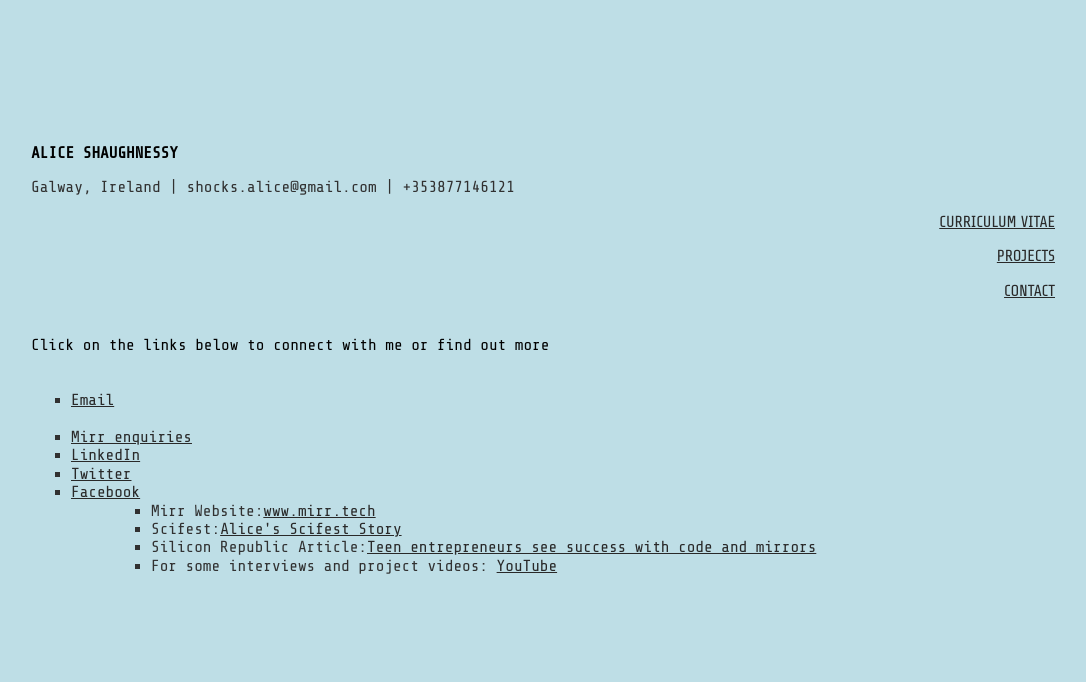
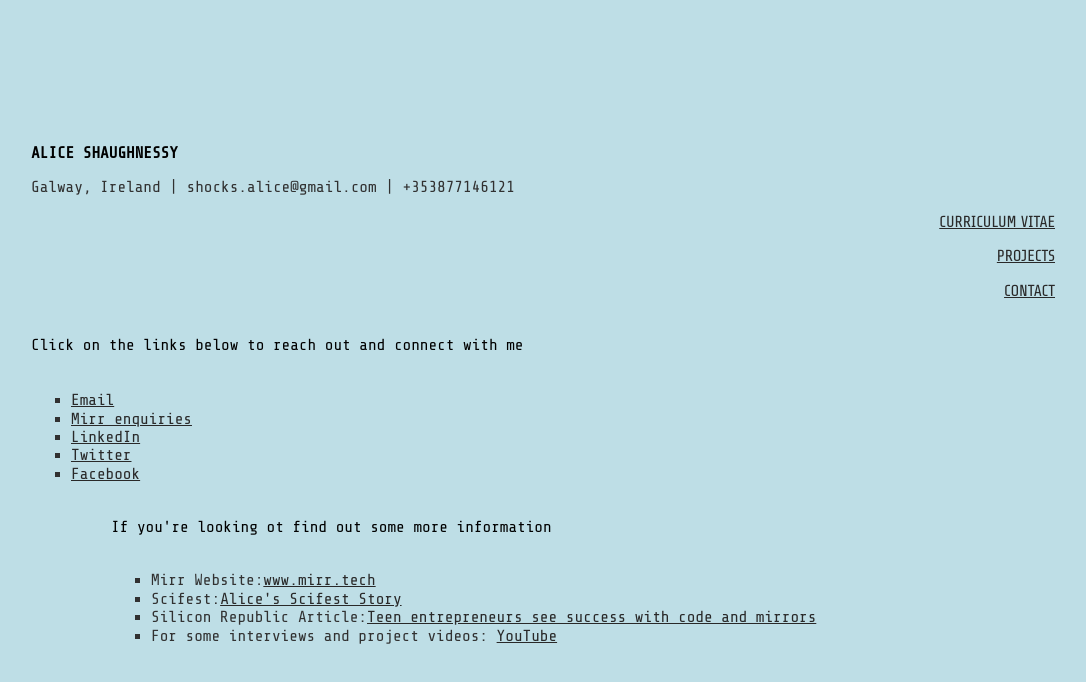
Before and after one commit to aliceshocks/aliceshocks.github.io, a website built with Parcel: page contact.html in a window 1280 px wide. Shown: the whole page, without its empty margins (97-1183 px from the left). Built offline with nearby package versions, Linux system fonts and the light colour scheme.

Commit message:
Update contact.html

```diff
--- a/contact.html
+++ b/contact.html
@@ -40,14 +40,15 @@
         </ul>
        </div>
 
-        <p class="header">Click on the links below to connect with me or find out more</p>
+        <p class="header">Click on the links below to reach out and connect with me</p>
         <ul>
-            <li><a href="mailto:shocks.alice@gmail.com">Email</a></li><br>
+            <li><a href="mailto:shocks.alice@gmail.com">Email</a></li>
             <li><a href="mailto:alice@mirr.tech" target="_blank">Mirr enquiries</a></li>
             <li><a href="https://www.linkedin.com/in/aliceshaughnessy/" target="_blank">LinkedIn</a></li>
             <li><a href="https://twitter.com/AliceShaugh" target="_blank">Twitter</a></li>
             <li><a href="https://www.facebook.com/alice.shocks/" target="blank">Facebook</a></li>
         <ul>
+        <p class="header">If you're looking ot find out some more information</p>
         <ul>
             <li>Mirr Website:<a href="https://mirr.tech" target="_blank">www.mirr.tech</a></li>
             <li>Scifest:<a href="https://scifest.ie/News/Alices-SciFest-Story/248077/Index.html" target="_blank">Alice's Scifest Story</a></li>
```
